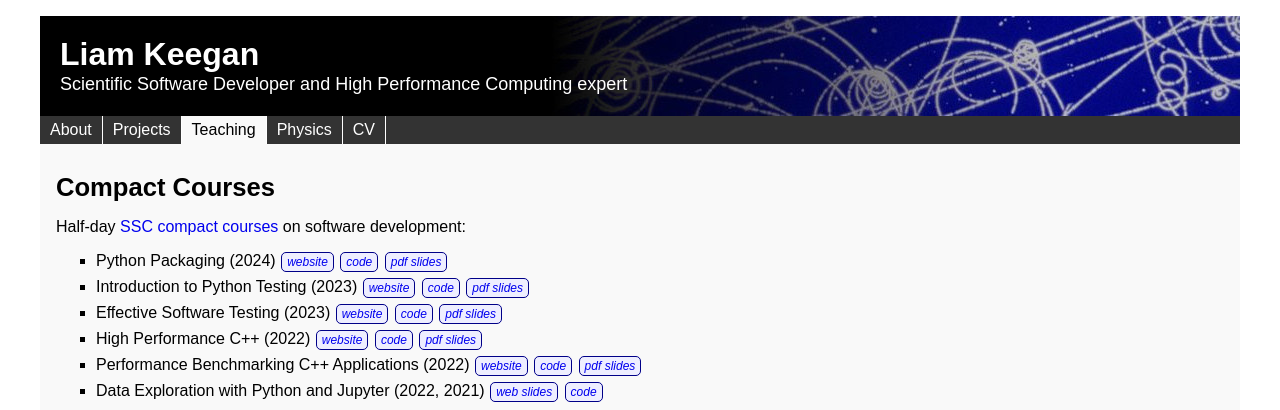
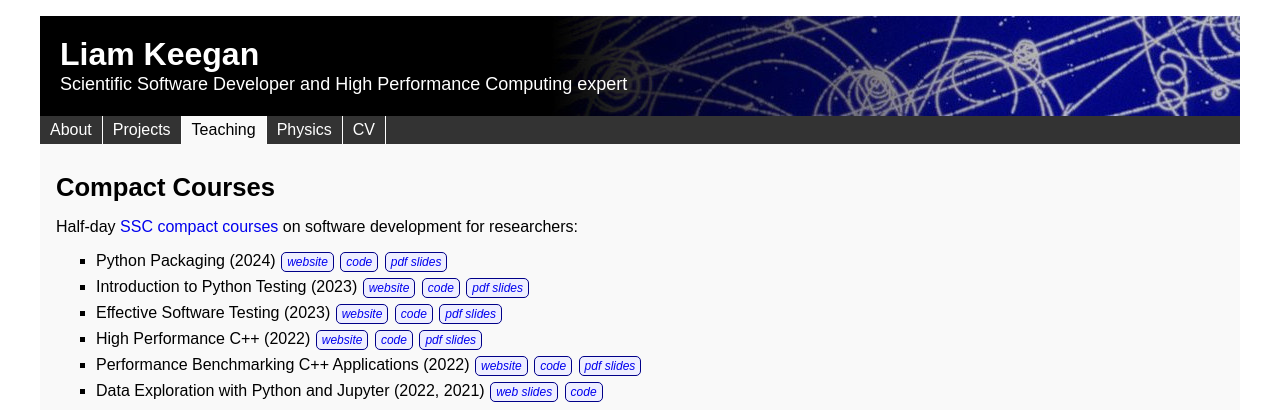
Before and after one commit to lkeegan/lkeegan.github.io, a Jekyll site: the page built from teaching.md, in a window 1280 px wide. Shown: the top 410 px of the page. Built offline with Jekyll 4.4.1, drawn with Linux system fonts in a browser that asks for light colours.

Commit message:
update teaching blurb

```diff
--- a/_data/teaching.yml
+++ b/_data/teaching.yml
@@ -1,5 +1,5 @@
 - title: Compact Courses
-  description: 'Half-day <a href="https://ssc.iwr.uni-heidelberg.de/events">SSC compact courses</a> on software development'
+  description: 'Half-day <a href="https://ssc.iwr.uni-heidelberg.de/events">SSC compact courses</a> on software development for researchers'
   items:
     - year: 2024
       title: Python Packaging
```
Also changed, not shown: .pre-commit-config.yaml.
